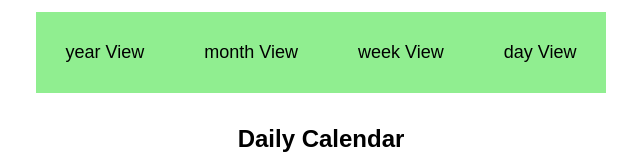
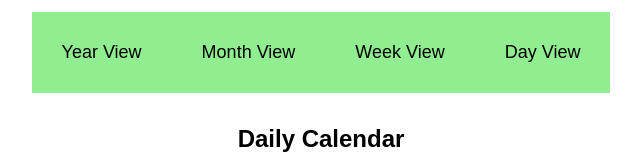
Before and after one commit to shimoal/are-you-free, a React (Create React App) app: page / in a window 1280 px wide. Shown: the top 160 px of the page, without its empty margins (319-960 px from the left). Built offline with nearby package versions, Linux system fonts and the light colour scheme.

Commit message:
Capitalize first letter of view in menu

```diff
--- a/src/components/CalendarMenuItem.js
+++ b/src/components/CalendarMenuItem.js
@@ -3,8 +3,10 @@ import React from 'react';
 
 export default function(props) {
 	const  { selectedView, setView, view } = props;
+	const viewName = view.charAt(0).toUpperCase() + view.slice(1);
+
 	return <div
 				class={selectedView === view ? 'selected' : 'default'}
-				onClick={() => setView(view)}>{view} View
+				onClick={() => setView(view)}>{viewName} View
 	</div>;
 }
```
